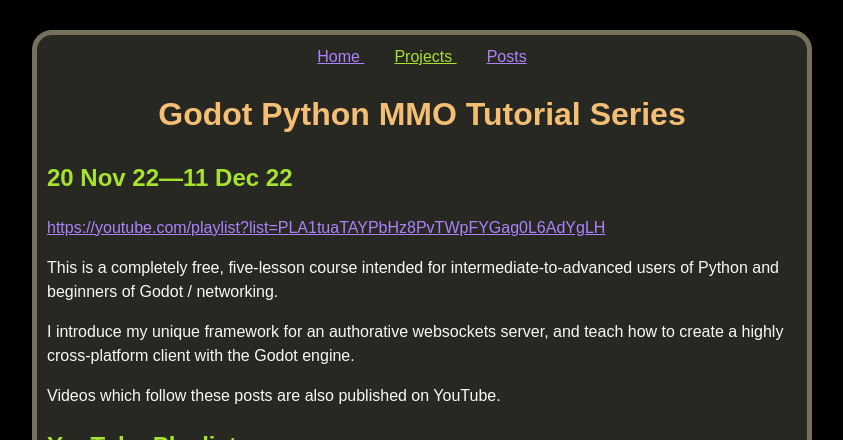
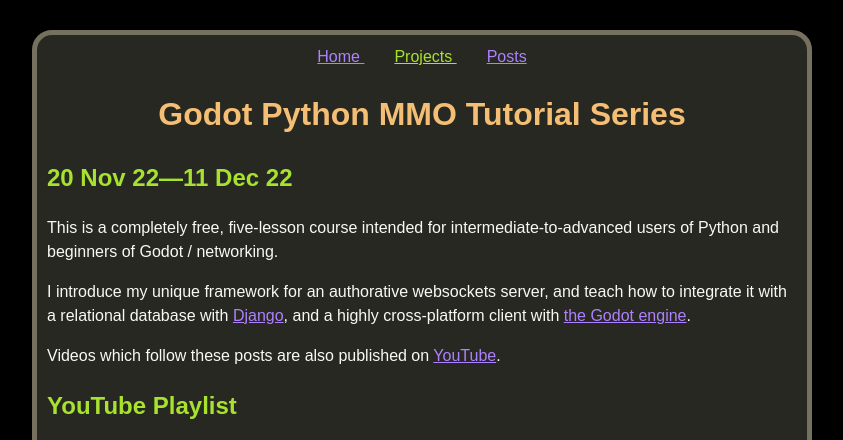
Before and after one commit to tristanbatchler/tbat.me, a Jekyll site: the page built from _projects/godot-python-mmo-tutorial-series.md, in a window 1280 px wide and 900 px high, cut to the strip 0-440 px from the top of the window. Shown: the whole strip, without its empty margins (218-1061 px from the left). Built offline with Jekyll 4.4.1, drawn with Linux system fonts in a browser that asks for light colours; some web fonts are replaced; a script that is not in the unit is left out; some of the changed text lies outside the part shown.

Commit message:
Moar links

```diff
--- a/_projects/godot-python-mmo-tutorial-series.md
+++ b/_projects/godot-python-mmo-tutorial-series.md
@@ -5,13 +5,12 @@
 start_date: 2022-11-20T00:00:00.000Z
 finished: true
 finish_date: 2022-12-11T00:00:00.000Z
-external_link: https://youtube.com/playlist?list=PLA1tuaTAYPbHz8PvTWpFYGag0L6AdYgLH
 ---
 This is a completely free, five-lesson course intended for intermediate-to-advanced users of Python and beginners of Godot / networking.
 
-I introduce my unique framework for an authorative websockets server, and teach how to create a highly cross-platform client with the Godot engine.
+I introduce my unique framework for an authorative websockets server, and teach how to integrate it with a relational database with [Django](https://www.djangoproject.com/), and a highly cross-platform client with [the Godot engine](https://godotengine.org/).
 
-Videos which follow these posts are also published on YouTube.
+Videos which follow these posts are also published on [YouTube](https://www.youtube.com/embed/videoseries?list=PLA1tuaTAYPbHz8PvTWpFYGag0L6AdYgLH).
 
 ## YouTube Playlist
 <iframe width="560" height="315" src="https://www.youtube.com/embed/videoseries?list=PLA1tuaTAYPbHz8PvTWpFYGag0L6AdYgLH" title="YouTube video player" frameborder="0" allow="accelerometer; autoplay; clipboard-write; encrypted-media; gyroscope; picture-in-picture" allowfullscreen></iframe>
@@ -24,15 +23,17 @@
 1. [Avatar selection / adding graphics](/2022/12/10/godot-python-mmo-part-5.html)
 
 ## Interactive demo
+<center>
 <div class="container">
 <iframe frameborder="0" src="https://tristanbatchler.github.io/" class="responsive-iframe"><a href="https://tristanbatchler.itch.io/godot-python-mmo-tech-demo">Play the Godot Python MMO!</a></iframe>
 </div>
+</center>
 
 ## Official GitHub releases
 If you want to download the final, finished project (or the project as-is at the end of any lesson), you can download a [release from the official GitHub repository](https://github.com/tristanbatchler/official-godot-python-mmo/releases).
 
 ## Community
-If you have any questions or feedback, I'd love to hear from you! Either drop a comment on the YouTube video, email me (my contact information is in the footer below), or [join the Discord](https://discord.gg/tzUpXtTPRd) to chat with me and other students!
+If you have any questions or feedback, I'd love to hear from you! Either drop a comment on the [YouTube videos](https://www.youtube.com/embed/videoseries?list=PLA1tuaTAYPbHz8PvTWpFYGag0L6AdYgLH), [email me](mailto:info@tbat.me), or [join the Discord](https://discord.gg/tzUpXtTPRd) to chat with me and other students!
 
 ## Thanks
 Finally, I just wanted to say thank you so much for following along. This has been the biggest project I've undertaken so far and a lot of work has gone into this. If this series has helped you out and you would like to give something back to me feel free to buy me a coffee (or a beer) 🙂
```
